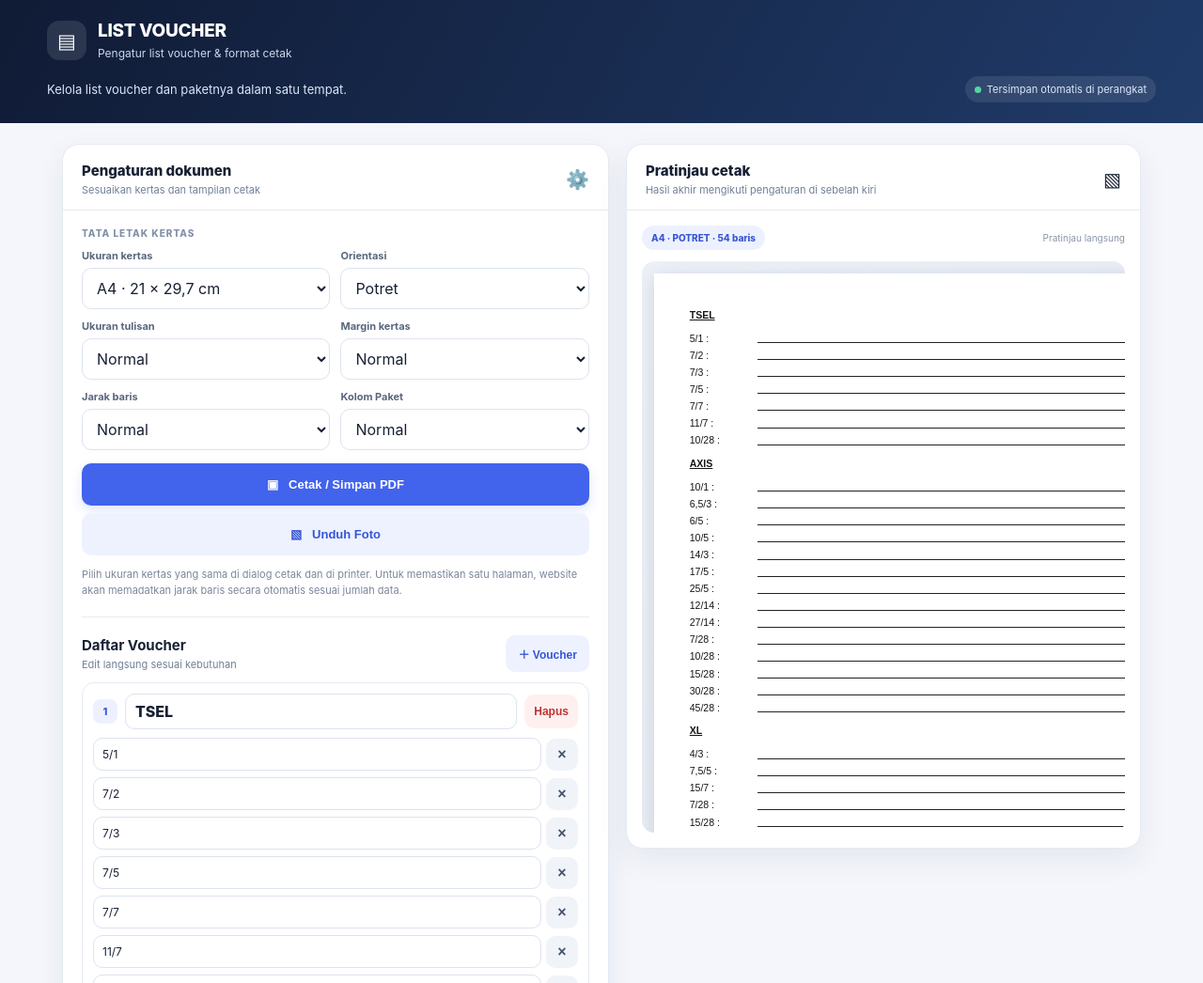
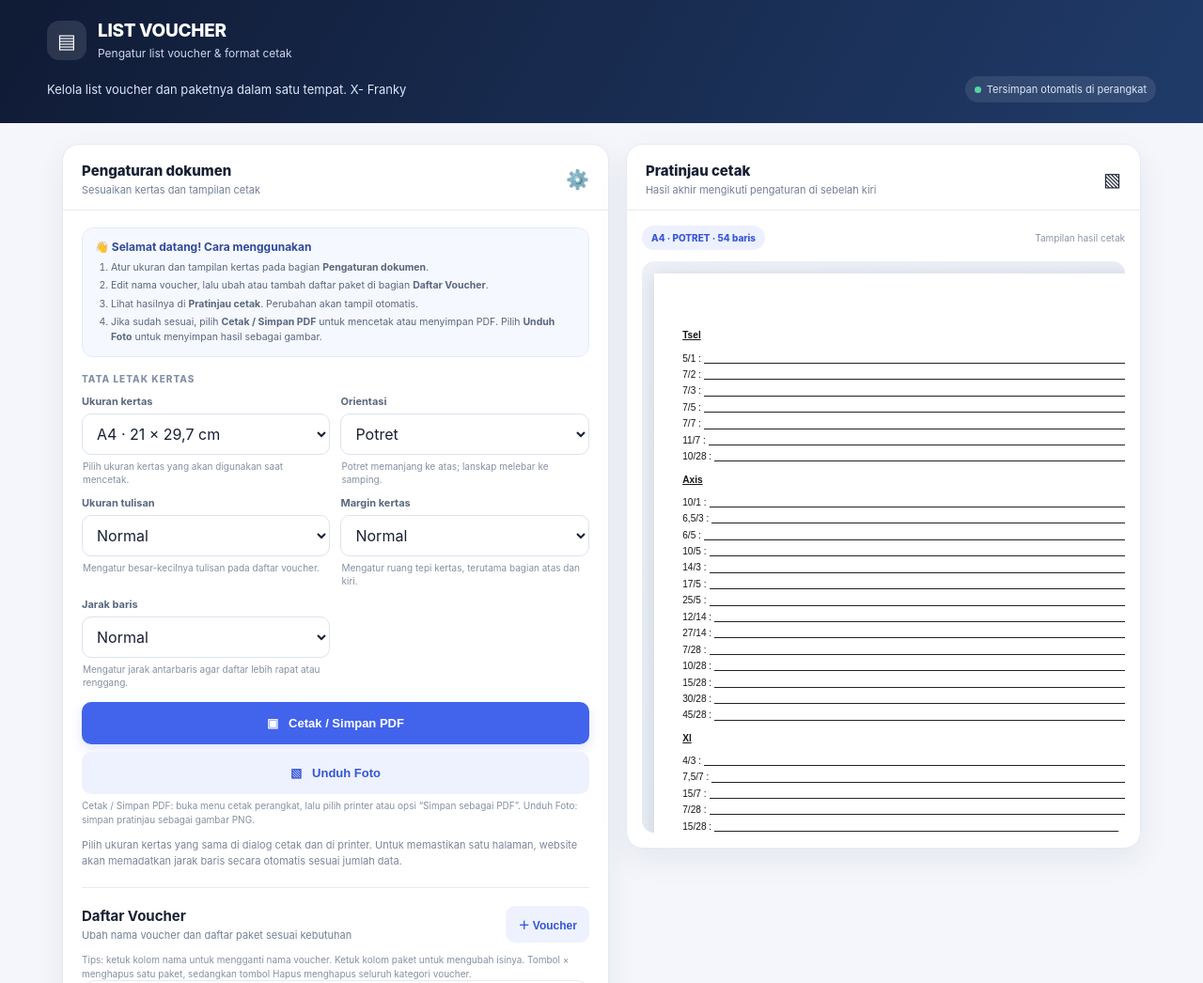
Before and after one commit to Franky404/listvc, a plain HTML site: page index.html in a window 1280 px wide. Shown: the top 1046 px of the page at 94% size. Drawn offline with nearby package versions, Linux system fonts and the light colour scheme.

Commit message:
Update index.html

```diff
--- a/index.html
+++ b/index.html
@@ -15,13 +15,13 @@ main{max-width:1180px;margin:22px auto;padding:0 16px 40px;display:grid;grid-tem
 .panel{background:var(--white);border:1px solid var(--line);border-radius:18px;box-shadow:var(--shadow);overflow:hidden}.panel-head{padding:18px 20px 14px;border-bottom:1px solid var(--line);display:flex;align-items:center;justify-content:space-between;gap:10px}.panel-head h2{font-size:15px;margin:0;font-weight:800}.panel-head p{font-size:11px;color:var(--muted);margin:4px 0 0}.panel-body{padding:18px 20px}
 .section-kicker{font-size:10px;font-weight:800;letter-spacing:1px;text-transform:uppercase;color:#8290a7;margin:0 0 11px}
 .settings-grid{display:grid;grid-template-columns:repeat(2,minmax(0,1fr));gap:11px}
-.field label{display:block;font-size:11px;font-weight:750;color:#59677d;margin:0 0 6px}
+.field label{display:block;font-size:11px;font-weight:750;color:#59677d;margin:0 0 6px}.field-help{display:block;margin:5px 1px 0;color:#8490a2;font-size:10px;line-height:1.4}
 select,input{font:inherit;color:var(--ink);width:100%;border:1px solid #dce3ee;background:#fff;border-radius:10px;padding:10px 11px;min-height:40px;outline:none;transition:.15s}
 select:focus,input:focus{border-color:#7890ff;box-shadow:0 0 0 3px #4263eb18}
 .btn{border:0;border-radius:10px;padding:10px 13px;min-height:39px;font-weight:750;font-size:12px;cursor:pointer;display:inline-flex;align-items:center;justify-content:center;gap:7px;transition:transform .12s,filter .12s}
 .btn:active{transform:scale(.98)}.btn-primary{background:var(--blue);color:white;box-shadow:0 5px 12px #4263eb2b}.btn-soft{background:var(--blue2);color:#3555d8}.btn-plain{background:#f0f3f8;color:#46536a}.btn-danger{background:#fff0f0;color:#bd3434}.btn-dark{background:var(--navy);color:white}
 .button-row{display:flex;gap:8px;flex-wrap:wrap;margin-top:14px}.print-main{width:100%;min-height:45px;font-size:13px}
-.note{margin:12px 0 0;color:#7b8799;font-size:11px;line-height:1.55}
+.note{margin:12px 0 0;color:#7b8799;font-size:11px;line-height:1.55}.guide{background:#f6f8ff;border:1px solid #e4eaff;border-radius:12px;padding:12px 13px;margin:0 0 17px}.guide h3{font-size:12px;margin:0 0 7px;color:#304a9b}.guide p,.guide li{font-size:10.5px;line-height:1.55;color:#59677d}.guide p{margin:0}.guide ol{padding-left:17px;margin:6px 0 0}.guide li+li{margin-top:3px}.subhelp{font-size:10px;color:#8490a2;line-height:1.45;margin:5px 0 0}
 .divider{height:1px;background:var(--line);margin:19px 0}
 .cat-list{display:grid;gap:10px}.category{border:1px solid #e6ebf3;border-radius:13px;padding:11px;background:#fff}
 .cathead{display:flex;align-items:center;gap:8px}.cat-number{width:26px;height:26px;border-radius:8px;background:#edf1ff;color:#3c59d6;display:grid;place-items:center;font-size:11px;font-weight:850;flex-shrink:0}
@@ -31,10 +31,10 @@ select:focus,input:focus{border-color:#7890ff;box-shadow:0 0 0 3px #4263eb18}
 .cat-actions{margin-top:9px;display:flex;justify-content:space-between;align-items:center}.small-muted{font-size:10px;color:#8b96a8}
 .preview-panel{position:sticky;top:12px}.preview-body{padding:16px}.preview-meta{display:flex;align-items:center;justify-content:space-between;gap:8px;margin-bottom:12px}.paper-chip{font-size:10px;font-weight:800;background:#edf1ff;color:#3857d7;padding:7px 10px;border-radius:99px}.preview-help{font-size:10px;color:#8a95a8}
 .paper-stage{background:linear-gradient(135deg,#edf1f7,#e5eaf2);border-radius:13px;padding:13px;overflow:auto;max-height:76vh}
-.paper{background:white;color:#151515;margin:0 auto;box-shadow:0 4px 18px #15213b24;padding:10mm;min-height:180mm;transform-origin:top center}
+.paper{background:white;color:#151515;margin:0 auto;box-shadow:0 4px 18px #15213b24;padding:calc(var(--print-margin, 8mm) + 8mm) var(--print-margin, 8mm) var(--print-margin, 8mm);min-height:180mm;transform-origin:top center}
 .print-cat{break-inside:avoid;margin:0 0 var(--catgap,3.5mm)}.print-cat h3{font-family:Arial,sans-serif;font-size:var(--fontsize,10pt);font-weight:700;text-decoration:underline;margin:0 0 1.5mm;line-height:1.2}
-.print-row{display:flex;align-items:end;gap:2mm;height:var(--rowheight,5.5mm);font-family:Arial,sans-serif;font-size:var(--fontsize,10pt);line-height:1}
-.print-date{width:var(--datewidth,16mm);flex-shrink:0;white-space:nowrap}.print-line{border-bottom:.25mm solid #222;flex:1;height:100%}
+.print-row{display:flex;align-items:end;gap:0.8mm;width:100%;height:var(--rowheight,5.5mm);font-family:Arial,sans-serif;font-size:var(--fontsize,10pt);line-height:1}
+.print-date{width:auto;flex-shrink:0;white-space:nowrap}.print-line{border-bottom:.25mm solid #222;flex:1;height:100%;min-width:0}
 .empty{color:#8a95a8;font-size:12px;text-align:center;padding:22px 10px}
 .footer{max-width:1180px;margin:-24px auto 25px;padding:0 16px;color:#8a95a8;font-size:10px;text-align:center}
 @media(max-width:820px){main{grid-template-columns:1fr;margin:14px auto;gap:13px}.preview-panel{position:static;grid-row:2}.editor-panel{grid-row:1}.topbar{padding:17px 16px}.topnote{margin-top:13px}.preview-body{padding:12px}.paper-stage{max-height:65vh}}
@@ -46,50 +46,58 @@ select:focus,input:focus{border-color:#7890ff;box-shadow:0 0 0 3px #4263eb18}
  main{display:block!important;margin:0!important;padding:0!important;max-width:none!important}
  .preview-panel{display:block!important;position:static!important;border:0!important;border-radius:0!important;box-shadow:none!important}
  .preview-body{padding:0!important}.paper-stage{padding:0!important;margin:0!important;background:#fff!important;overflow:visible!important;max-height:none!important;border-radius:0!important}
- .paper{box-shadow:none!important;margin:0!important;width:var(--paper-width)!important;height:var(--paper-height)!important;min-height:0!important;padding:var(--print-margin)!important;overflow:hidden!important;transform:none!important}
+ .paper{box-shadow:none!important;margin:0!important;width:var(--paper-width)!important;height:var(--paper-height)!important;min-height:0!important;padding:var(--print-top-margin) 2mm var(--print-margin) var(--print-margin)!important;overflow:hidden!important;transform:none!important}
  .print-cat{margin-bottom:var(--catgap)!important;break-inside:avoid!important}
  .print-row{height:var(--rowheight)!important;font-size:var(--fontsize)!important}
  .print-cat h3{font-size:var(--fontsize)!important}
- .print-date{width:var(--datewidth)!important}
+ .print-date{width:auto!important}
 }
 </style>
 </head>
 <body>
 <header class="topbar">
  <div class="brand"><div class="logo">▤</div><div><h1>LIST VOUCHER</h1><p>Pengatur list voucher & format cetak</p></div></div>
- <div class="topnote"><span>Kelola list voucher dan paketnya dalam satu tempat.</span><span class="status"><i class="dot"></i> Tersimpan otomatis di perangkat</span></div>
+ <div class="topnote"><span>Kelola list voucher dan paketnya dalam satu tempat. X- Franky</span><span class="status"><i class="dot"></i> Tersimpan otomatis di perangkat</span></div>
 </header>
 <main>
 <section class="panel editor-panel">
  <div class="panel-head"><div><h2>Pengaturan dokumen</h2><p>Sesuaikan kertas dan tampilan cetak</p></div><span style="font-size:20px">⚙️</span></div>
  <div class="panel-body">
+  <div class="guide">
+   <h3>👋 Selamat datang! Cara menggunakan</h3>
+   <ol>
+    <li>Atur ukuran dan tampilan kertas pada bagian <b>Pengaturan dokumen</b>.</li>
+    <li>Edit nama voucher, lalu ubah atau tambah daftar paket di bagian <b>Daftar Voucher</b>.</li>
+    <li>Lihat hasilnya di <b>Pratinjau cetak</b>. Perubahan akan tampil otomatis.</li>
+    <li>Jika sudah sesuai, pilih <b>Cetak / Simpan PDF</b> untuk mencetak atau menyimpan PDF. Pilih <b>Unduh Foto</b> untuk menyimpan hasil sebagai gambar.</li>
+   </ol>
+  </div>
   <p class="section-kicker">Tata letak kertas</p>
   <div class="settings-grid">
-   <div class="field"><label for="paperSize">Ukuran kertas</label><select id="paperSize"><option value="A4">A4 · 21 × 29,7 cm</option><option value="F4">F4 / Folio · 21,5 × 33 cm</option><option value="Letter">Letter · 21,6 × 27,9 cm</option></select></div>
-   <div class="field"><label for="orientation">Orientasi</label><select id="orientation"><option value="portrait">Potret</option><option value="landscape">Lanskap</option></select></div>
-   <div class="field"><label for="fontSize">Ukuran tulisan</label><select id="fontSize"><option value="8">Kecil</option><option value="9" selected>Normal</option><option value="11">Besar</option></select></div>
-   <div class="field"><label for="marginSize">Margin kertas</label><select id="marginSize"><option value="5">Sempit</option><option value="8" selected>Normal</option><option value="12">Lebar</option></select></div>
-   <div class="field"><label for="rowHeight">Jarak baris</label><select id="rowHeight"><option value="4.5">Rapat</option><option value="5.5" selected>Normal</option><option value="6.5">Lebar</option></select></div>
-   <div class="field"><label for="dateWidth">Kolom Paket</label><select id="dateWidth"><option value="14">Sempit</option><option value="17" selected>Normal</option><option value="21">Lebar</option></select></div>
+   <div class="field"><label for="paperSize">Ukuran kertas</label><select id="paperSize"><option value="A4">A4 · 21 × 29,7 cm</option><option value="F4">F4 / Folio · 21,5 × 33 cm</option><option value="Letter">Letter · 21,6 × 27,9 cm</option></select><small class="field-help">Pilih ukuran kertas yang akan digunakan saat mencetak.</small></div>
+   <div class="field"><label for="orientation">Orientasi</label><select id="orientation"><option value="portrait">Potret</option><option value="landscape">Lanskap</option></select><small class="field-help">Potret memanjang ke atas; lanskap melebar ke samping.</small></div>
+   <div class="field"><label for="fontSize">Ukuran tulisan</label><select id="fontSize"><option value="8">Kecil</option><option value="9" selected>Normal</option><option value="11">Besar</option></select><small class="field-help">Mengatur besar-kecilnya tulisan pada daftar voucher.</small></div>
+   <div class="field"><label for="marginSize">Margin kertas</label><select id="marginSize"><option value="5">Sempit</option><option value="8" selected>Normal</option><option value="12">Lebar</option></select><small class="field-help">Mengatur ruang tepi kertas, terutama bagian atas dan kiri.</small></div>
+   <div class="field"><label for="rowHeight">Jarak baris</label><select id="rowHeight"><option value="4.5">Rapat</option><option value="5.5" selected>Normal</option><option value="6.5">Lebar</option></select><small class="field-help">Mengatur jarak antarbaris agar daftar lebih rapat atau renggang.</small></div>
   </div>
-  <div class="button-row"><button class="btn btn-primary print-main" onclick="window.print()">▣ &nbsp; Cetak / Simpan PDF</button><button class="btn btn-soft print-main" type="button" onclick="downloadPaperImage()">▧ &nbsp; Unduh Foto</button></div>
+  <div class="button-row"><button class="btn btn-primary print-main" onclick="window.print()">▣ &nbsp; Cetak / Simpan PDF</button><button class="btn btn-soft print-main" type="button" onclick="downloadPaperImage()">▧ &nbsp; Unduh Foto</button></div><p class="subhelp">Cetak / Simpan PDF: buka menu cetak perangkat, lalu pilih printer atau opsi “Simpan sebagai PDF”. Unduh Foto: simpan pratinjau sebagai gambar PNG.</p>
   <p class="note">Pilih ukuran kertas yang sama di dialog cetak dan di printer. Untuk memastikan satu halaman, website akan memadatkan jarak baris secara otomatis sesuai jumlah data.</p>
   <div class="divider"></div>
-  <div style="display:flex;justify-content:space-between;align-items:center;gap:8px;margin-bottom:11px"><div><h2 style="font-size:15px;margin:0">Daftar Voucher</h2><p style="font-size:11px;color:var(--muted);margin:4px 0 0">Edit langsung sesuai kebutuhan</p></div><button class="btn btn-soft" onclick="addCategory()">＋ Voucher</button></div>
-  <div id="editors" class="cat-list"></div>
-  <div class="button-row"><button class="btn btn-soft" onclick="addCategory()">＋ Tambah Voucher</button><button class="btn btn-plain" onclick="addDateToLast()">＋ Paket terakhir</button><button class="btn btn-danger" onclick="resetData()">Reset contoh</button></div>
-  <p class="note">Data tersimpan otomatis di browser HP ini. Jika membuka website dari perangkat atau browser lain, data lokal tidak ikut berpindah.</p>
+  <div style="display:flex;justify-content:space-between;align-items:center;gap:8px;margin-bottom:11px"><div><h2 style="font-size:15px;margin:0">Daftar Voucher</h2><p style="font-size:11px;color:var(--muted);margin:4px 0 0">Ubah nama voucher dan daftar paket sesuai kebutuhan</p></div><button class="btn btn-soft" onclick="addCategory()">＋ Voucher</button></div>
+  <p class="subhelp">Tips: ketuk kolom nama untuk mengganti nama voucher. Ketuk kolom paket untuk mengubah isinya. Tombol × menghapus satu paket, sedangkan tombol Hapus menghapus seluruh kategori voucher.</p><div id="editors" class="cat-list"></div>
+  <div class="button-row"><button class="btn btn-soft" onclick="addCategory()">＋ Tambah Voucher</button><button class="btn btn-plain" onclick="addDateToLast()">＋ Paket terakhir</button><button class="btn btn-danger" onclick="resetData()">Reset contoh</button></div><p class="subhelp"><b>Tambah Voucher</b> membuat kategori baru. <b>Paket terakhir</b> menambah satu baris paket pada kategori paling bawah. <b>Reset contoh</b> mengembalikan daftar awal dan mengganti semua perubahan.</p>
+  <p class="note">💾 Data tersimpan otomatis di browser pada perangkat ini. Data tidak otomatis tersinkron ke HP atau browser lain. Jangan hapus data browser jika ingin mempertahankan daftar yang sudah dibuat.</p>
  </div>
 </section>
 <section class="panel preview-panel">
  <div class="panel-head preview-title"><div><h2>Pratinjau cetak</h2><p>Hasil akhir mengikuti pengaturan di sebelah kiri</p></div><span style="font-size:20px">▧</span></div>
  <div class="preview-body">
-  <div class="preview-meta"><span class="paper-chip" id="paperInfo">A4 · POTRET</span><span class="preview-help">Pratinjau langsung</span></div>
+  <div class="preview-meta"><span class="paper-chip" id="paperInfo">A4 · POTRET</span><span class="preview-help">Tampilan hasil cetak</span></div>
   <div class="paper-stage"><div class="paper" id="paper"></div></div>
  </div>
 </section>
 </main>
-<div class="footer">CatatanKu · Format cetak sederhana dan dapat disesuaikan</div>
+<div class="footer">X - Franky @XKY404</div>
 <script src="https://cdnjs.cloudflare.com/ajax/libs/html2canvas/1.4.1/html2canvas.min.js"></script>
 <script>
 async function downloadPaperImage(){
@@ -100,7 +108,7 @@ async function downloadPaperImage(){
     if(btn){btn.disabled=true;btn.textContent="Membuat foto...";}
     renderPaper();
     const paper=document.getElementById("paper");
-    const canvas=await html2canvas(paper,{scale:3,backgroundColor:"#ffffff",useCORS:true,logging:false});
+    const canvas=await html2canvas(paper,{scale:3,backgroundColor:"#ffffff",useCORS:true,logging:false, width:paper.scrollWidth, height:paper.scrollHeight, windowWidth:document.documentElement.clientWidth, windowHeight:document.documentElement.clientHeight});
     const link=document.createElement("a");
     link.download="list-voucher.png";
     link.href=canvas.toDataURL("image/png");
@@ -109,26 +117,26 @@ async function downloadPaperImage(){
   finally{if(btn){btn.disabled=false;btn.innerHTML=oldText;}}
 }
 const starter=[
- {name:"TSEL",dates:["5/1","7/2","7/3","7/5","7/7","11/7","10/28"]},
- {name:"AXIS",dates:["10/1","6,5/3","6/5","10/5","14/3","17/5","25/5","12/14","27/14","7/28","10/28","15/28","30/28","45/28"]},
- {name:"XL",dates:["4/3","7,5/5","15/7","7/28","15/28","28/28"]},
- {name:"IM3",dates:["6/2","6/5","10/5","13/7","7/28","16/28"]},
- {name:"TRI",dates:["10/1","11/3","10/5","12/5","15/7","8/28","16/28"]},
- {name:"SM",dates:["6/3","6/7"]},
- {name:"B.YU",dates:["12/2","8/3","10/5","10/7","9/14"]}
+  {name:"Tsel",dates:["5/1","7/2","7/3","7/5","7/7","11/7","10/28"]},
+  {name:"Axis",dates:["10/1","6,5/3","6/5","10/5","14/3","17/5","25/5","12/14","27/14","7/28","10/28","15/28","30/28","45/28"]},
+  {name:"Xl",dates:["4/3","7,5/7","15/7","7/28","15/28","28/28"]},
+  {name:"Im3",dates:["6/2","6/5","10/5","13/7","7/28","16/28"]},
+  {name:"TRI",dates:["10/1","11/3","10/5","12/5","15/7","8/28","16/28"]},
+  {name:"SM",dates:["6/3","6/5"]},
+  {name:"B.YU",dates:["12/2","8/3","10/5","10/7","9/14"]}
 ];
-let data;try{data=JSON.parse(localStorage.getItem("catatanCetakV1"))}catch(e){}if(!Array.isArray(data))data=JSON.parse(JSON.stringify(starter));
+let data;try{data=JSON.parse(localStorage.getItem("catatanCetakV2"))}catch(e){}if(!Array.isArray(data))data=JSON.parse(JSON.stringify(starter));
 const $=id=>document.getElementById(id);
 function esc(s){return String(s).replace(/[&<>"']/g,c=>({"&":"&amp;","<":"&lt;",">":"&gt;",'"':"&quot;","'":"&#39;"}[c]))}
-function persist(){try{localStorage.setItem("catatanCetakV1",JSON.stringify(data))}catch(e){}}
+function persist(){try{localStorage.setItem("catatanCetakV2",JSON.stringify(data))}catch(e){}}
 function renderEditors(){
- $("editors").innerHTML=data.length?data.map((c,i)=>`<div class="category"><div class="cathead"><span class="cat-number">${i+1}</span><input aria-label="Nama Voucher" value="${esc(c.name)}" onchange="renameCat(${i},this.value)" placeholder="Nama Voucher"><button class="btn btn-danger" onclick="removeCat(${i})" title="Hapus kategori">Hapus</button></div><div class="date-grid">${c.dates.map((d,j)=>`<div class="date-row"><input aria-label="Paket" value="${esc(d)}" onchange="editDate(${i},${j},this.value)" placeholder="Nama paket"><button class="btn btn-plain" onclick="removeDate(${i},${j})" title="Hapus tanggal">×</button></div>`).join("")}</div><div class="cat-actions"><button class="btn btn-soft" onclick="addDate(${i})">＋ Paket</button><span class="small-muted">${c.dates.length} baris</span></div></div>`).join(""):'<div class="empty">Belum ada voucher. Tekan “Tambah Voucher” untuk mulai.</div>';
+ $("editors").innerHTML=data.length?data.map((c,i)=>`<div class="category"><div class="cathead"><span class="cat-number">${i+1}</span><input aria-label="Nama Voucher" value="${esc(c.name)}" onchange="renameCat(${i},this.value)" placeholder="Nama Voucher"><button class="btn btn-danger" onclick="removeCat(${i})" title="Hapus kategori">Hapus</button></div><div class="date-grid">${c.dates.map((d,j)=>`<div class="date-row"><input aria-label="Paket" value="${esc(d)}" onchange="editDate(${i},${j},this.value)" placeholder="Nama paket"><button class="btn btn-plain" onclick="removeDate(${i},${j})" title="Hapus tanggal">×</button></div>`).join("")}</div><div class="cat-actions"><button class="btn btn-soft" onclick="addDate(${i})">＋ Tambah Paket</button><span class="small-muted">${c.dates.length} baris</span></div></div>`).join(""):'<div class="empty">Belum ada voucher. Tekan “Tambah Voucher” untuk mulai.</div>';
 }
 function renderPaper(){
- const size=$("paperSize").value,ori=$("orientation").value,fs=+$("fontSize").value,mg=+$("marginSize").value,rh=+$("rowHeight").value,dw=+$("dateWidth").value;
+ const size=$("paperSize").value,ori=$("orientation").value,fs=+$("fontSize").value,mg=+$("marginSize").value,rh=+$("rowHeight").value;
  const sizes={A4:[210,297],F4:[215,330],Letter:[216,279]};let [w,h]=sizes[size];if(ori==="landscape")[w,h]=[h,w];
  const totalRows=data.reduce((n,c)=>n+1+c.dates.length,0),cats=data.length;
- const usableH=h-2*mg;
+ const usableH=h-2*mg-8;
   // Jarak baris paket dibuat lebih lega seperti contoh foto, lalu dipadatkan hanya jika perlu.
   const packageRows=data.reduce((n,c)=>n+c.dates.length,0);
   const headingSpace=cats*4.5, groupSpace=cats*3.5;
@@ -136,7 +144,7 @@ function renderPaper(){
   let actualRow=Math.min(rh,Math.max(3.5,fitRow));
   let actualFont=Math.min(fs,Math.max(6.5,actualRow*1.65));
   let catGap=3.5;
- const p=$("paper");p.style.width=w+"mm";p.style.minHeight=h+"mm";p.style.setProperty("--paper-width",w+"mm");p.style.setProperty("--paper-height",h+"mm");p.style.setProperty("--print-margin",mg+"mm");p.style.setProperty("--rowheight",actualRow+"mm");p.style.setProperty("--fontsize",actualFont+"pt");p.style.setProperty("--datewidth",dw+"mm");p.style.setProperty("--catgap",catGap+"mm");
+ const p=$("paper");p.style.width=w+"mm";p.style.minHeight=h+"mm";p.style.setProperty("--paper-width",w+"mm");p.style.setProperty("--paper-height",h+"mm");p.style.setProperty("--print-margin",mg+"mm");p.style.setProperty("--print-top-margin",(mg+8)+"mm");p.style.setProperty("--rowheight",actualRow+"mm");p.style.setProperty("--fontsize",actualFont+"pt");p.style.setProperty("--catgap",catGap+"mm");
  p.innerHTML=data.map(c=>`<section class="print-cat"><h3>${esc(c.name||"VOUCHER")}</h3>${c.dates.map(d=>`<div class="print-row"><span class="print-date">${esc(d)} :</span><span class="print-line"></span></div>`).join("")}</section>`).join("");
  $("paperInfo").textContent=`${size} · ${ori==="portrait"?"POTRET":"LANSAKAP"} · ${totalRows} baris`;
 }
@@ -148,7 +156,7 @@ function addDate(i){data[i].dates.push("");update()}
 function removeDate(i,j){data[i].dates.splice(j,1);update()}
 function addDateToLast(){if(!data.length){addCategory();return}addDate(data.length-1)}
 function resetData(){if(confirm("Kembalikan daftar contoh awal?")){data=JSON.parse(JSON.stringify(starter));update()}}
-["paperSize","orientation","fontSize","rowHeight","marginSize","dateWidth"].forEach(id=>$(id).addEventListener("change",renderPaper));
+["paperSize","orientation","fontSize","rowHeight","marginSize"].forEach(id=>$(id).addEventListener("change",renderPaper));
 renderEditors();renderPaper();
 </script>
 </body>
```
